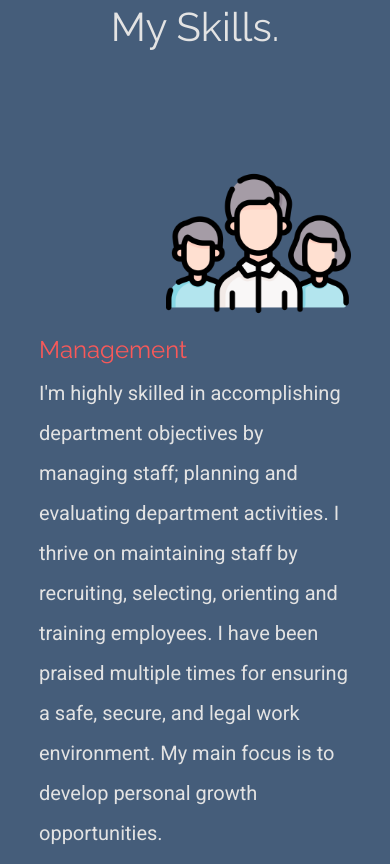
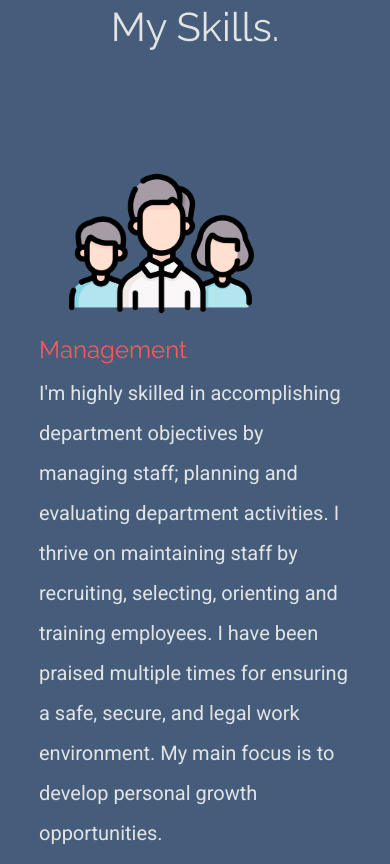
Before and after one commit to filipeqm94/personal-portfolio-page, a plain HTML site: page index.html in a window 390 px wide. Shown: the part 1060-1924 px from the top of the page. Drawn offline with nearby package versions, Linux system fonts and the light colour scheme.

Commit message:
1) Fix layout for skills section on mobile. 2)Properly name Technical Documentation Page project

```diff
--- a/css/styles.css
+++ b/css/styles.css
@@ -186,6 +186,10 @@
   .contact-message {
     width: 80%;
   }
+  .management-skill,
+  .code-skill {
+    float: none;
+  }
   .projects-section .projects {
     -webkit-box-orient: vertical;
     -webkit-box-direction: normal;
--- a/index.html
+++ b/index.html
@@ -136,7 +136,7 @@
           <div class="card project">
             <img class="card-img-top" src="./images/tech-doc-page.jpg" alt="Tribute page project">
             <div class="card-body">
-              <h5 class="card-title text-danger">Tribute Page</h5>
+              <h5 class="card-title text-danger">Technical Documentation Page</h5>
               <p class="card-text fs-6">
                 JavaScript Documentation page made with HTML, SASS, Bootstrap and JavaScript. It features a custom made navigation bar that interacts with the viewport of the user.
               </p>
```
